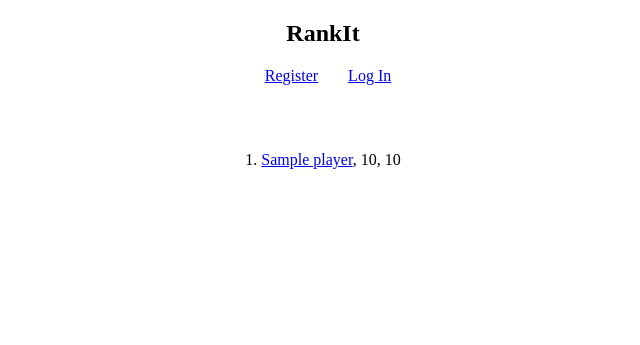
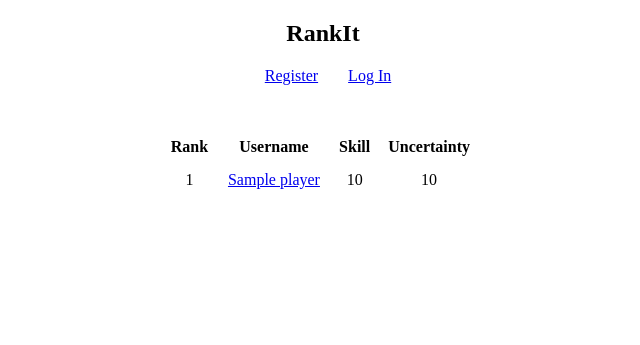
Before and after one commit to christopherfkk/rank-it-mvp, a Flask app: template app/templates/rank/index.html in a window 1280 px wide. Shown: the top 345 px of the page, without its empty margins (317-957 px from the left). Run offline with Flask 2, Linux system fonts and the light colour scheme; the template is opened without the code that fills it: most values are stand-ins (such as "Sample title", 1, 10 or a date in 2020).

Commit message:
Style ranking table

```diff
--- a/app/rank.py
+++ b/app/rank.py
@@ -93,7 +93,7 @@ def add_score():
         flash(error)
 
     db = get_db()
-    users = db.execute('SELECT username FROM d_user').fetchall()
+    users = db.execute('SELECT username FROM d_user WHERE id != ?', (g.user['id'],)).fetchall()
     return render_template('rank/add_score.html', users=users)
 
 
--- a/app/static/style.css
+++ b/app/static/style.css
@@ -11,6 +11,11 @@ input {display: table-cell;}
 .content {display: table; margin-left: auto; margin-right: auto;}
 .flash { text-align: center; color: red }
 p { text-align: center; }
+
+/*tr { line-height: 200%; }*/
+table { width: 20em; }
+td { text-align: center; vertical-align: center; height: 40px; }
+
 
 /*html { font-family: sans-serif; background: #eee; padding: 1rem; }*/
 /*body { max-width: 960px; margin: 0 auto; background: white; }*/
--- a/app/templates/rank/index.html
+++ b/app/templates/rank/index.html
@@ -4,11 +4,32 @@
 <h1>{% block title %}Ranking{% endblock %}</h1>
 
 {% block content %}
-  {% for player in ranking %}
-    {% if g.user['id'] == player.user_id %}
-    <b><em><p>{{ loop.index }}. <a href="{{ url_for('rank.profile', user_id=player.user_id) }}">{{ player.name }}</a>, {{ (player.skill)|round(2) }}, {{ (player.uncertainty)|round(2) }}</p></em></b>
-    {% else %}
-    <p>{{ loop.index }}. <a href="{{ url_for('rank.profile', user_id=player.user_id) }}">{{ player.name }}</a>, {{ (player.skill)|round(2) }}, {{ (player.uncertainty)|round(2) }}</p>
-    {% endif %}
-  {% endfor %}
+
+<table>
+    <thead>
+      <th>Rank</th>
+      <th>Username</th>
+      <th>Skill</th>
+      <th>Uncertainty</th>
+    </thead>
+    <tbody>
+        {% for player in ranking %}
+            {% if g.user['id'] == player.user_id %}
+            <tr style="background-color: lightpink">
+                <td>{{ loop.index }}</td>
+                <td><a href="{{ url_for('rank.profile', user_id=player.user_id) }}">{{ player.name }}</a></td>
+                <td>{{ (player.skill)|round(2) }}</td>
+                <td>{{ (player.uncertainty)|round(2) }}</td>
+            </tr>
+            {% else %}
+            <tr>
+                <td>{{ loop.index }}</td>
+                <td><a href="{{ url_for('rank.profile', user_id=player.user_id) }}">{{ player.name }}</a></td>
+                <td>{{ (player.skill)|round(2) }}</td>
+                <td>{{ (player.uncertainty)|round(2) }}</td>
+            </tr>
+            {% endif %}
+        {% endfor %}
+    </tbody>
+</table>
 {% endblock %}
```
